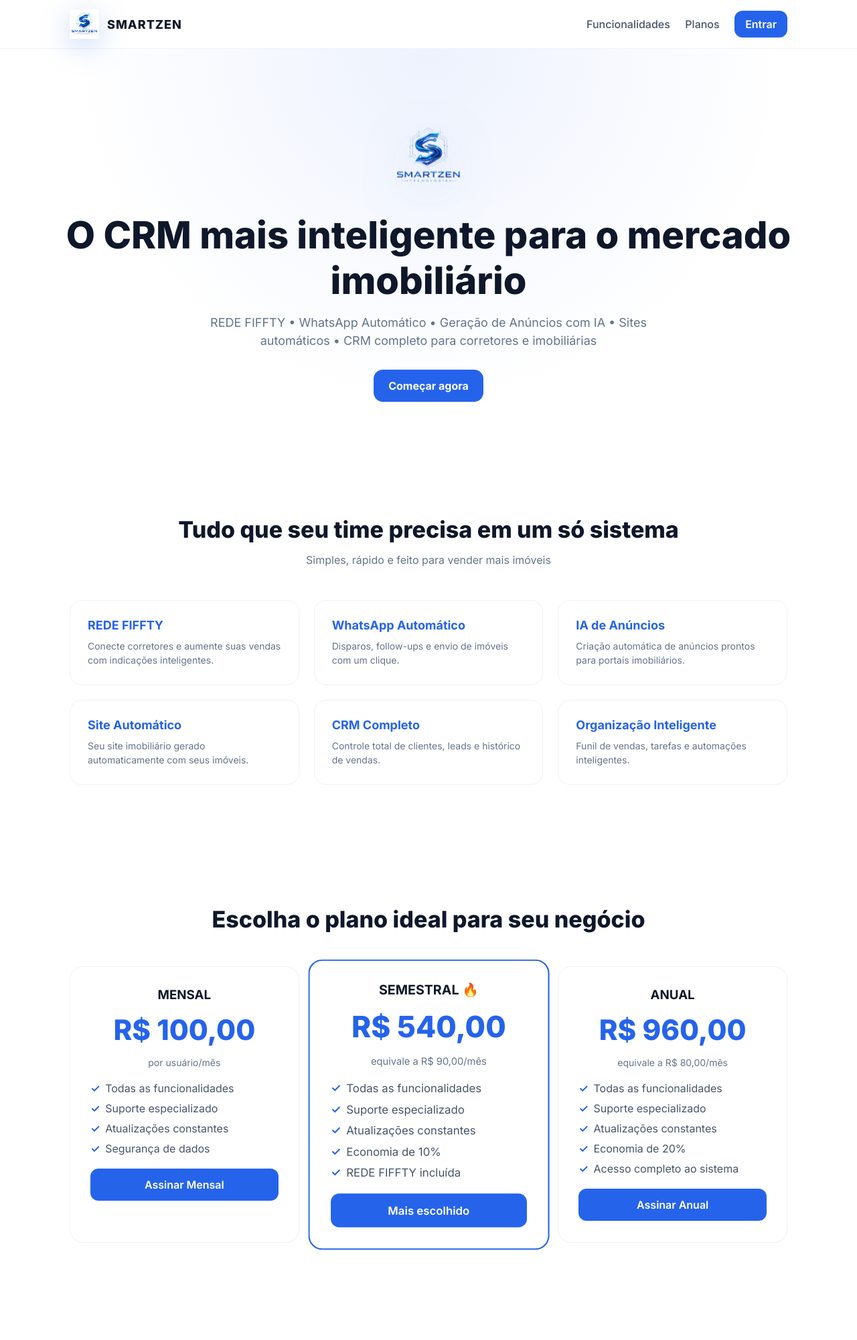
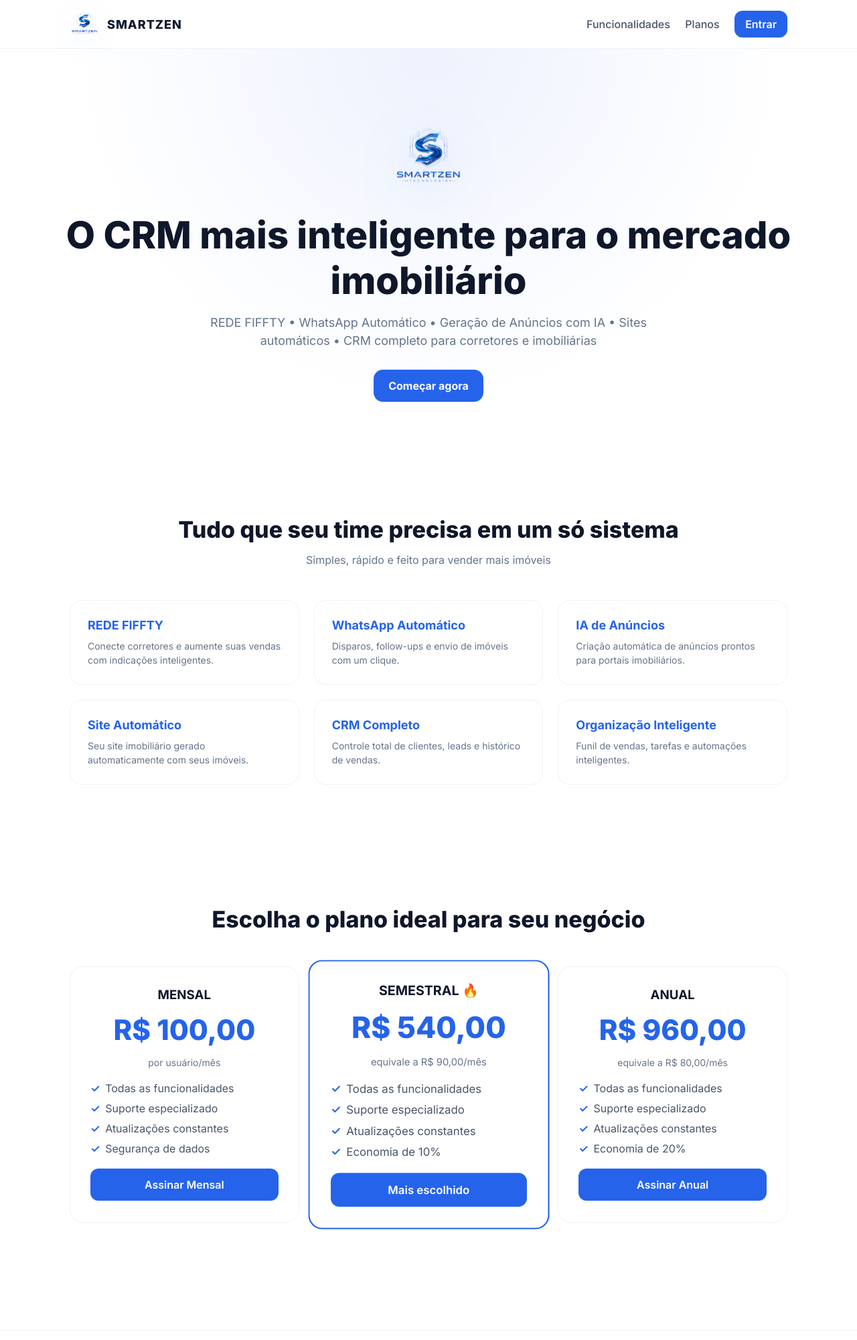
Before and after one commit to jwmister21/smartimob, a Flask app: page / in a window 1280 px wide. Shown: the top 2001 px of the page at 67% size. Run offline with Flask 3, Linux system fonts and the light colour scheme; data that the repository does not hold is empty; parts of the project's set-up code (start-up, migrations or seed data) failed here and were passed over.

Commit message:
Update landing.html

```diff
--- a/templates/landing.html
+++ b/templates/landing.html
@@ -328,7 +328,7 @@ footer{
 <div class="container">
 
     <div class="logo">
-        <img src="/static/logo.jpg" alt="SMARTZEN">
+        <img src="/static/logosm.png" alt="SMARTZEN">
         <span>SMARTZEN</span>
     </div>
 
@@ -434,7 +434,6 @@ REDE FIFFTY • WhatsApp Automático • Geração de Anúncios com IA • Sites
         <li>Suporte especializado</li>
         <li>Atualizações constantes</li>
         <li>Economia de 10%</li>
-        <li>REDE FIFFTY incluída</li>
     </ul>
 
     <a href="/login" class="btn-plano">Mais escolhido</a>
@@ -451,7 +450,6 @@ REDE FIFFTY • WhatsApp Automático • Geração de Anúncios com IA • Sites
         <li>Suporte especializado</li>
         <li>Atualizações constantes</li>
         <li>Economia de 20%</li>
-        <li>Acesso completo ao sistema</li>
     </ul>
 
     <a href="/login" class="btn-plano">Assinar Anual</a>
```
